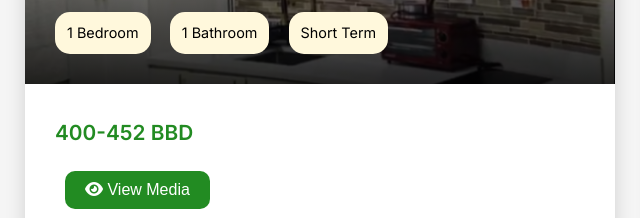
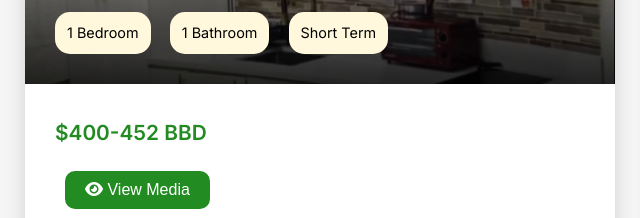
Before and after one commit to goldenrockapartments/goldenrockapartments, a plain HTML site: page index.html in a window 1280 px wide. Shown: the part 2042-2260 px from the top of the page, 5-645 px from the left. Drawn offline with Linux system fonts and the light colour scheme.

Commit message:
Update index.html

```diff
--- a/index.html
+++ b/index.html
@@ -1087,7 +1087,7 @@
             id: 3,
             title: "Golden Rock Apartments 3",
             location: "Golden Rock, Barbados",
-            price: "400-452 BBD",
+            price: "$400-452 BBD",
             type: "apartment",
             bedrooms: 3,
             bathrooms: 2,
```
